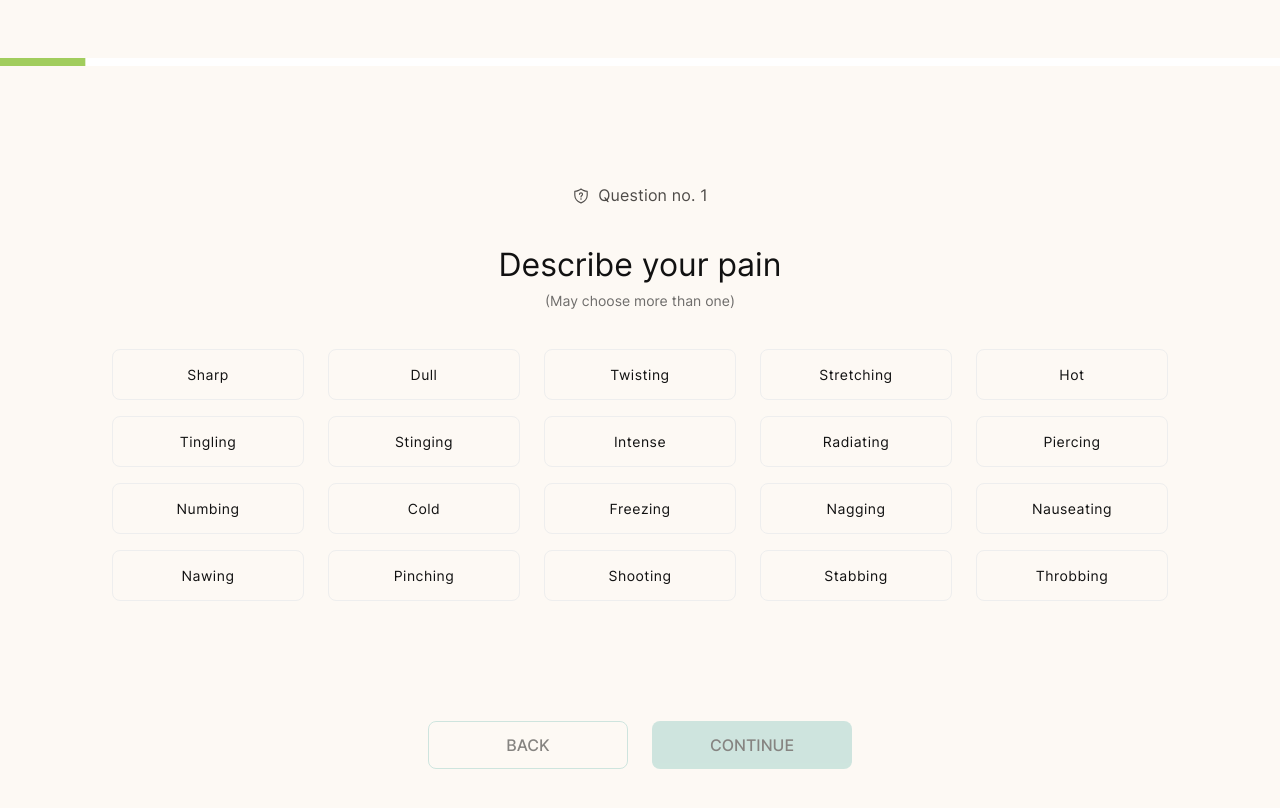
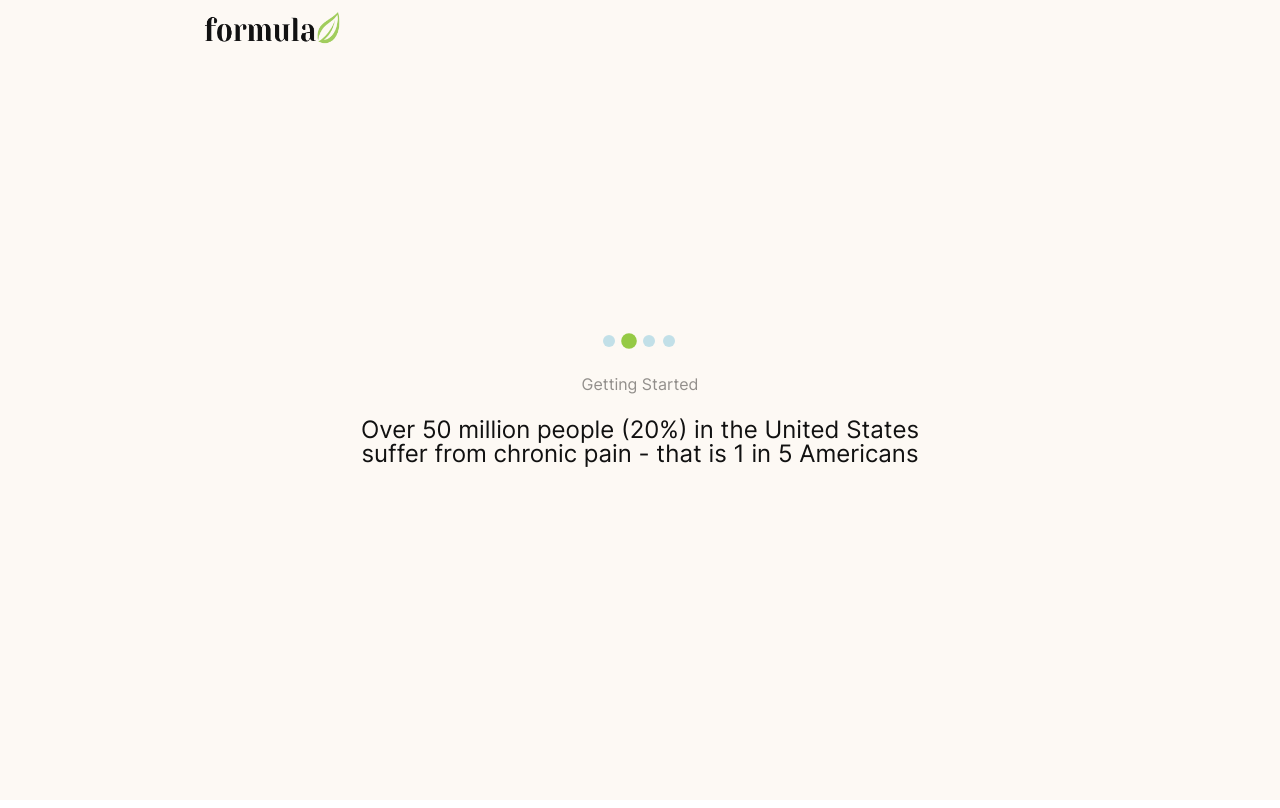
Before and after one commit to shahid37/formula-nextjs, a Next.js app: page /questionnaries/questionnaire in a window 1280 px wide. Shown: the top 808 px of the page. Built offline with nearby package versions, Linux system fonts and the light colour scheme.

Commit message:
Added animation in status text

```diff
--- a/components/Loading/Loading.tsx
+++ b/components/Loading/Loading.tsx
@@ -41,7 +41,7 @@ const Loading: FC<LoadingProps> = ({
               ))}
             </div>
           </div>
-          <h6 className="text-gray mt-7 text-[16px] leading-[19px] font-normal">
+          <h6 className="elementToFadeInAndOut text-gray mt-7 text-[16px] leading-[19px] font-normal">
             {status}
           </h6>
           <h4 className="text-black mt-6 xs:text-[20px] xs:leading-[24px] lg:text-[20px] xl:text-[24px] leading-[29px]">
--- a/pages/questionnaries/questionnaire.tsx
+++ b/pages/questionnaries/questionnaire.tsx
@@ -219,7 +219,7 @@ const QuestionnairePage: FC<QuestionnairePageProps> = ({
     );
   }
 
-  if (data[state]?.loading && data[state].loadingTextTitle) {
+  // if (data[state]?.loading && data[state].loadingTextTitle) {
   return (
     <section className="bg-[#FDF9F4]">
       <Container>
@@ -232,7 +232,7 @@ const QuestionnairePage: FC<QuestionnairePageProps> = ({
       </Container>
     </section>
   );
-  }
+  // }
 
   return (
     <div className="xs:pt-[74px] md:pt-[64px] bg-[#FDF9F4]">
--- a/styles/globals.css
+++ b/styles/globals.css
@@ -171,3 +171,19 @@ span:nth-child(5) {
     transform: translateY(0);
   }
 }
+
+.elementToFadeInAndOut {
+  opacity: 1;
+  animation: fade 2s infinite;
+}
+@keyframes fade {
+  0% {
+    opacity: 0.5;
+  }
+  50% {
+    opacity: 1;
+  }
+  100% {
+    opacity: 0.5;
+  }
+}
```
Lines whose indentation alone changed are shown as unchanged.
